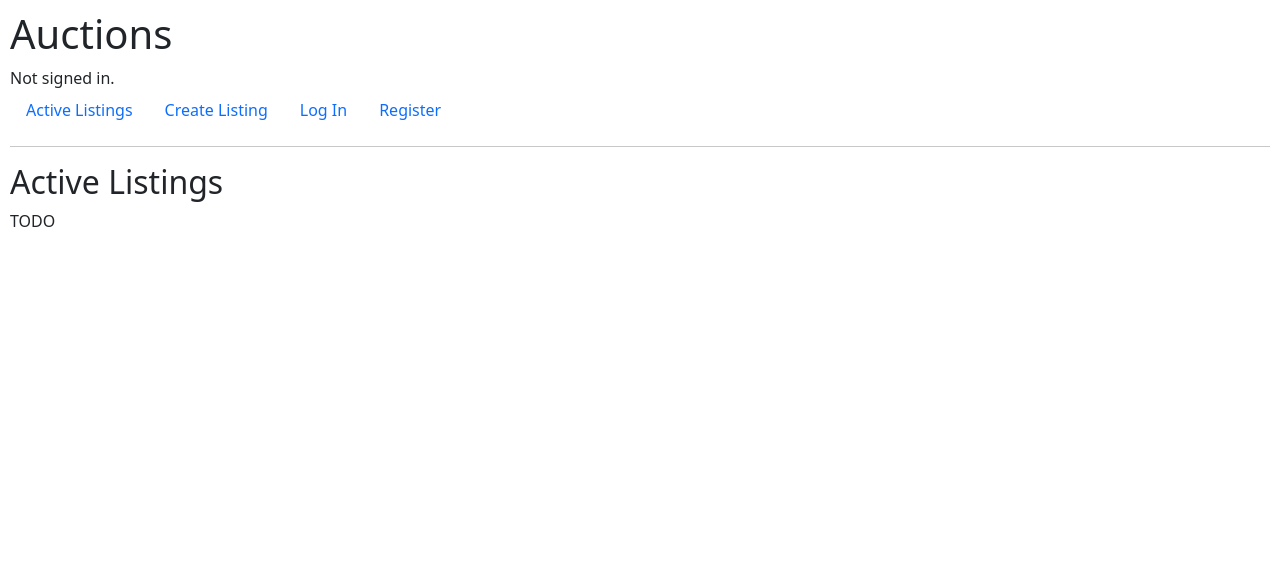
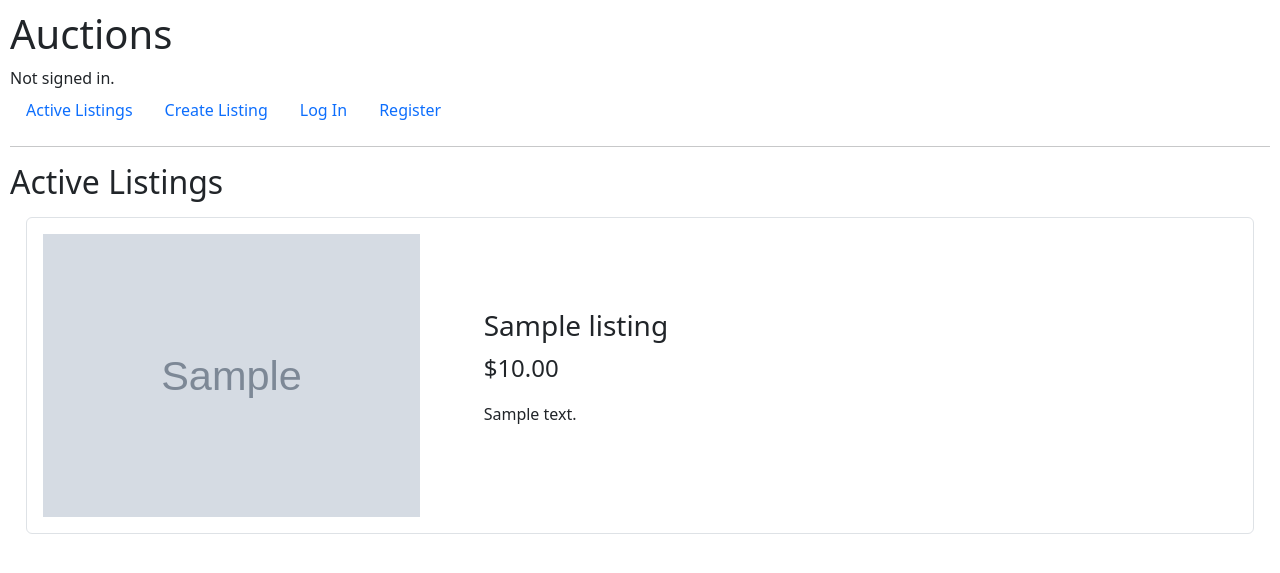
Before and after one commit to brunosag/Commerce, a Django app: page / in a window 1280 px wide. Shown: the top 573 px of the page. Run offline with Django 3.2, Linux system fonts and the light colour scheme; tables that the repository leaves empty hold one stand-in row (values such as "Sample post"); grey boxes marked "Sample" are stand-in pictures.

Commit message:
implement "Active Listings Page"

```diff
--- a/auctions/models.py
+++ b/auctions/models.py
@@ -14,7 +14,7 @@ class Category(models.Model):
 class Listing(models.Model):
     title = models.CharField(max_length=64)
     description = models.CharField(max_length=512)
-    starting_bid = models.DecimalField(max_digits=9, decimal_places=2, default=None)
+    price = models.DecimalField(max_digits=9, decimal_places=2, default=None)
     categories = models.ManyToManyField(Category, blank=True, related_name="listings")
     image = models.URLField(blank=True)
 
--- a/auctions/static/auctions/styles.css
+++ b/auctions/static/auctions/styles.css
@@ -5,3 +5,11 @@ body {
 .currency {
     width: calc(10ch + 4rem);
 }
+
+.link-listing {
+    text-decoration: none;
+}
+
+.link-listing:hover {
+    text-decoration: underline;
+}
--- a/auctions/templates/auctions/index.html
+++ b/auctions/templates/auctions/index.html
@@ -1,7 +1,28 @@
 {% extends "auctions/layout.html" %}
 
 {% block body %}
+
     <h2>Active Listings</h2>
 
-    TODO
+    {% for listing in listings %}
+        <div class="row align-items-center justify-content-center m-3 rounded border">
+            {% if listing.image %}
+                <div class="col-12 col-md-5 col-xl-4 col-xxl-3 p-3">
+                    <a href="#">
+                        <img src="{{ listing.image }}" alt="{{ listing.title }}" class="img-fluid">
+                    </a>
+                </div>
+            {% endif %}
+            <div class="col p-5">
+                <a href="#" class="link-dark link-listing">
+                    <h3>{{ listing.title }}</h3>
+                </a>
+                <p>
+                    <span class="fs-4">${{ listing.price }}</span>
+                </p>
+                <p>{{ listing.description }}</p>
+            </div>
+        </div>
+    {% endfor %}
+
 {% endblock %}
--- a/auctions/templates/auctions/new_listing.html
+++ b/auctions/templates/auctions/new_listing.html
@@ -11,11 +11,11 @@
         {% csrf_token %}
         <div class="mb-3">
             <label for="title" class="form-label">Title</label>
-            <input id="title" name="title" class="form-control" type="text" required>
+            <input id="title" name="title" class="form-control" type="text" maxlength="64" required>
         </div>
         <div class="mb-3">
             <label for="description" class="form-label">Description</label>
-            <textarea id="description" name="description" class="form-control" type="text" required></textarea>
+            <textarea id="description" name="description" class="form-control" type="text" maxlength="512" required></textarea>
         </div>
         <div class="mb-3">
             <label for="starting_bid" class="form-label">Starting Bid</label>
--- a/auctions/views.py
+++ b/auctions/views.py
@@ -9,7 +9,10 @@ from .models import User, Category, Listing
 
 
 def index(request):
-    return render(request, "auctions/index.html")
+    listings = Listing.objects.all()
+    return render(request, "auctions/index.html", {
+        "listings": listings
+    })
 
 
 def login_view(request):
@@ -76,7 +79,7 @@ def new_listing(request):
         image = request.POST["image"]
 
         # Save listing
-        listing = Listing(title=title, description=description, image=image, starting_bid=starting_bid)
+        listing = Listing(title=title, description=description, image=image, price=starting_bid)
         listing.save()
         listing.categories.set(categories)
 
```
Also changed, not shown: auctions/migrations/0004_rename_starting_bid_listing_price.py (added).
